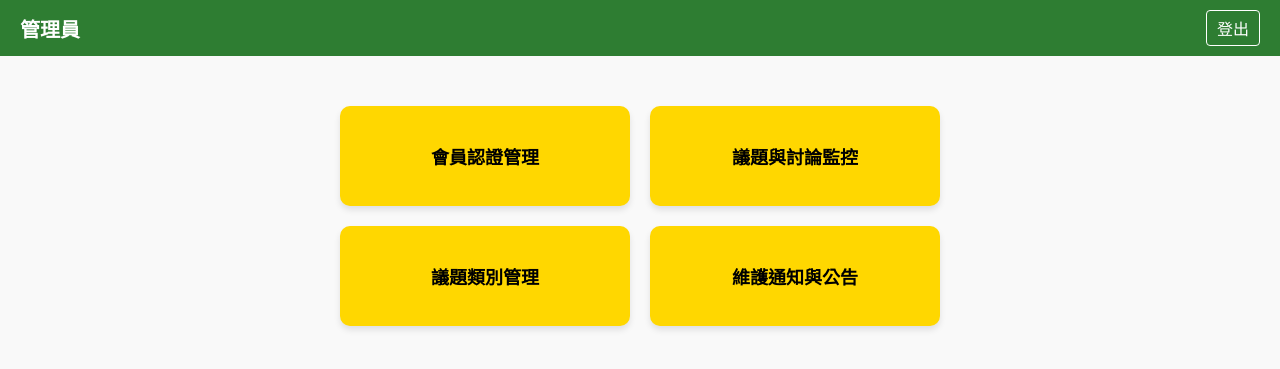
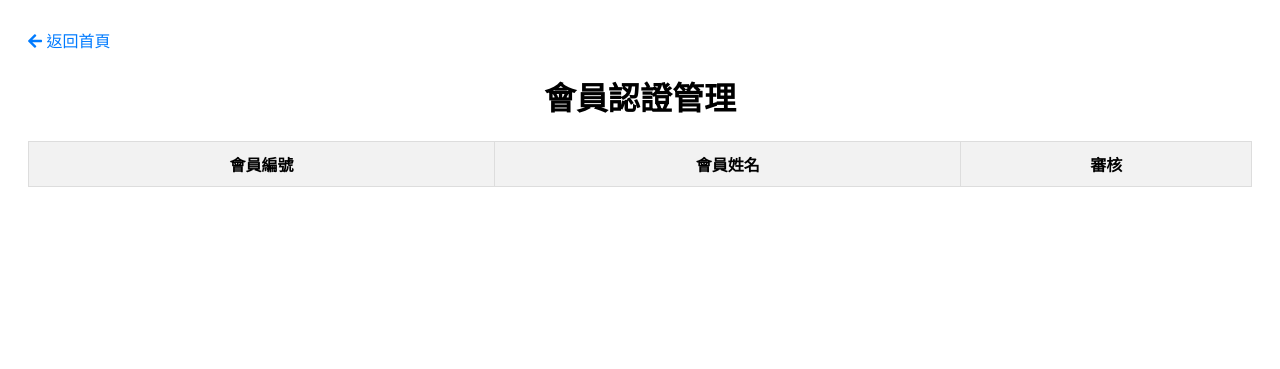
Before and after one commit to KaiXiangC/SE_Final, a Flask app: template app/templates/member_homepage.html in a window 1280 px wide. Shown: the top 369 px of the page. Run offline with Flask 3, Linux system fonts and the light colour scheme; the template is opened without the code that fills it, so the values that code supplies are empty.

Commit message:
update_managerhtml

```diff
--- a/app/templates/member_homepage.html
+++ b/app/templates/member_homepage.html
@@ -3,98 +3,118 @@
 <head>
     <meta charset="UTF-8">
     <meta name="viewport" content="width=device-width, initial-scale=1.0">
-    <title>管理員首頁</title>
+    <title>會員認證管理</title>
+    <link rel="stylesheet" href="https://cdnjs.cloudflare.com/ajax/libs/font-awesome/5.15.4/css/all.min.css">
     <style>
         body {
             font-family: Arial, sans-serif;
-            margin: 0;
-            padding: 0;
-            background-color: #f9f9f9;
+            padding: 20px;
         }
-        header {
-            background-color: #2e7d32;
+
+        h1 {
+            text-align: center;
+        }
+
+        table {
+            width: 100%;
+            border-collapse: collapse;
+            margin-top: 20px;
+        }
+
+        th, td {
+            padding: 10px;
+            text-align: center;
+            border: 1px solid #ddd;
+        }
+
+        th {
+            background-color: #f2f2f2;
+        }
+
+        .btn {
+            padding: 5px 10px;
+            background-color: #4CAF50;
             color: white;
-            padding: 10px 20px;
-            display: flex;
-            justify-content: space-between;
-            align-items: center;
+            border: none;
+            cursor: pointer;
+            border-radius: 5px;
         }
-        header h1 {
-            margin: 0;
-            font-size: 20px;
+
+        .btn:hover {
+            background-color: #45a049;
         }
-        header a {
+
+        .no-data {
+            color: red;
+            text-align: center;
+            margin-top: 20px;
+        }
+
+        .back-btn {
             text-decoration: none;
-            color: white;
+            color: #007BFF;
             font-size: 16px;
-            padding: 5px 10px;
-            border: 1px solid white;
-            border-radius: 4px;
-            background-color: transparent;
-            transition: background-color 0.3s ease;
         }
-        header a:hover {
-            background-color: white;
-            color: #2e7d32;
-        }
-        .container {
-            display: grid;
-            grid-template-columns: 1fr 1fr;
-            gap: 20px;
-            justify-content: center;
-            align-items: center;
-            margin: 50px auto;
-            max-width: 600px;
-        }
-        .button {
-            display: flex;
-            justify-content: center;
-            align-items: center;
-            background-color: #ffd700;
-            color: black;
-            height: 100px;
-            border-radius: 10px;
-            text-align: center;
-            font-size: 18px;
-            font-weight: bold;
-            text-decoration: none;
-            box-shadow: 0px 4px 6px rgba(0, 0, 0, 0.1);
-            cursor: pointer;
-            transition: transform 0.3s ease, background-color 0.3s ease;
-        }
-        .button:hover {
-            background-color: #f9c500;
-            transform: translateY(-5px);
-        }
-        .button:active {
-            background-color: #2e7d32; /* 綠色效果 */
-            color: white;
+
+        .back-btn:hover {
+            text-decoration: underline;
         }
     </style>
 </head>
 <body>
-    <header>
-        <h1>{{ username }} 管理員</h1>
-        <a href="/logout">登出</a>
-    </header>
-    <div class="container">
-        <a href="member_manage.html" class="button" onclick="buttonClicked(this)">會員認證管理</a>
-        <a href="propose_manage.html" class="button" onclick="buttonClicked(this)">議題與討論監控</a>
-        <a href="propose_category_manage.html" class="button" onclick="buttonClicked(this)">議題類別管理</a>
-        <a href="maintenance_notice.html" class="button" onclick="buttonClicked(this)">維護通知與公告</a>
-    </div>
+
+    <!-- 返回首頁 -->
+    <a href="/" class="back-btn"><i class="fas fa-arrow-left"></i> 返回首頁</a>
+
+    <h1>會員認證管理</h1>
+
+    <!-- 動態顯示會員資料的表格 -->
+    <table id="users-table">
+        <thead>
+            <tr>
+                <th>會員編號</th>
+                <th>會員姓名</th>
+                <th>審核</th>
+            </tr>
+        </thead>
+        <tbody>
+            <!-- 這裡會透過 JavaScript 動態填充 -->
+        </tbody>
+    </table>
+
+    <div id="no-data" class="no-data" style="display: none;">沒有資料要審核</div>
+
+    <script src="https://code.jquery.com/jquery-3.6.0.min.js"></script>
     <script>
-        // 點擊按鈕後變綠色
-        function buttonClicked(button) {
-            // 先清除其他按鈕的綠色樣式
-            document.querySelectorAll('.button').forEach(btn => {
-                btn.style.backgroundColor = '#ffd700';
-                btn.style.color = 'black';
+        $(document).ready(function() {
+            // 使用 AJAX 請求後端資料
+            $.ajax({
+                url: '/member_manage_data',
+                method: 'GET',
+                success: function(data) {
+                    // 檢查是否有資料
+                    if (data.length === 0) {
+                        // 沒有資料的情況
+                        $('#no-data').show();
+                    } else {
+                        // 顯示資料
+                        let tableBody = $('#users-table tbody');
+                        data.forEach(function(user) {
+                            let row = `<tr>
+                                        <td>${user.userID}</td>
+                                        <td>${user.name}</td>
+                                        <td><button class="btn" onclick="window.location.href='/approve/${user.userID}'">審核</button></td>
+                                      </tr>`;
+                            tableBody.append(row);
+                        });
+                    }
+                },
+                error: function() {
+                    alert("資料加載失敗！");
+                }
             });
-            // 設置當前按鈕為綠色
-            button.style.backgroundColor = '#2e7d32';
-            button.style.color = 'white';
-        }
+        });
     </script>
+
 </body>
 </html>
```
Also changed, not shown: app/templates/member_manage.html (+108 -0 lines).
